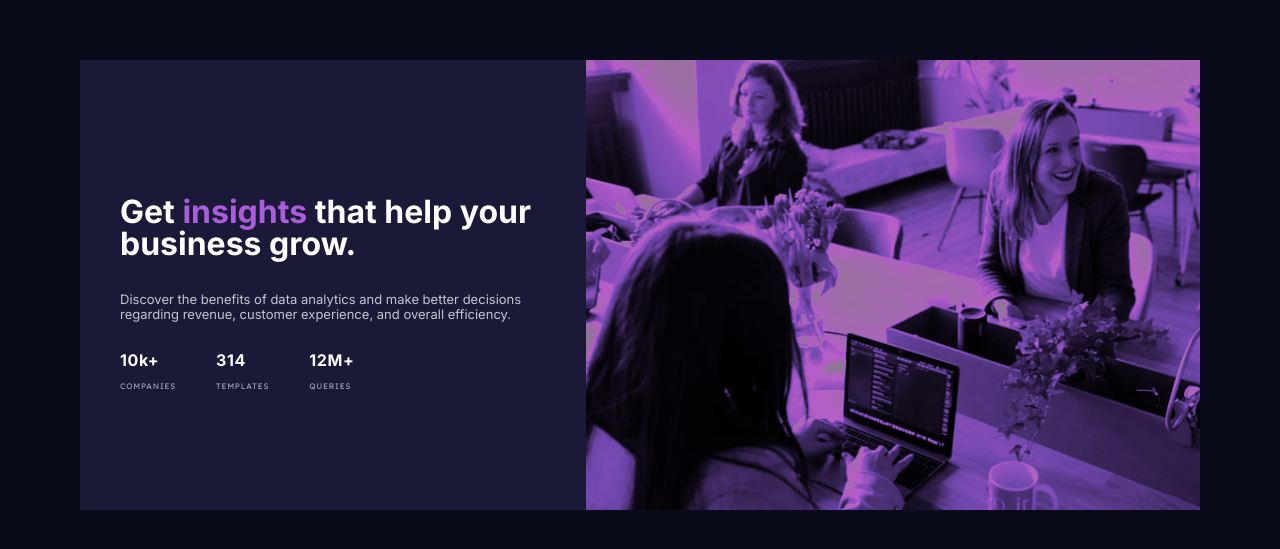
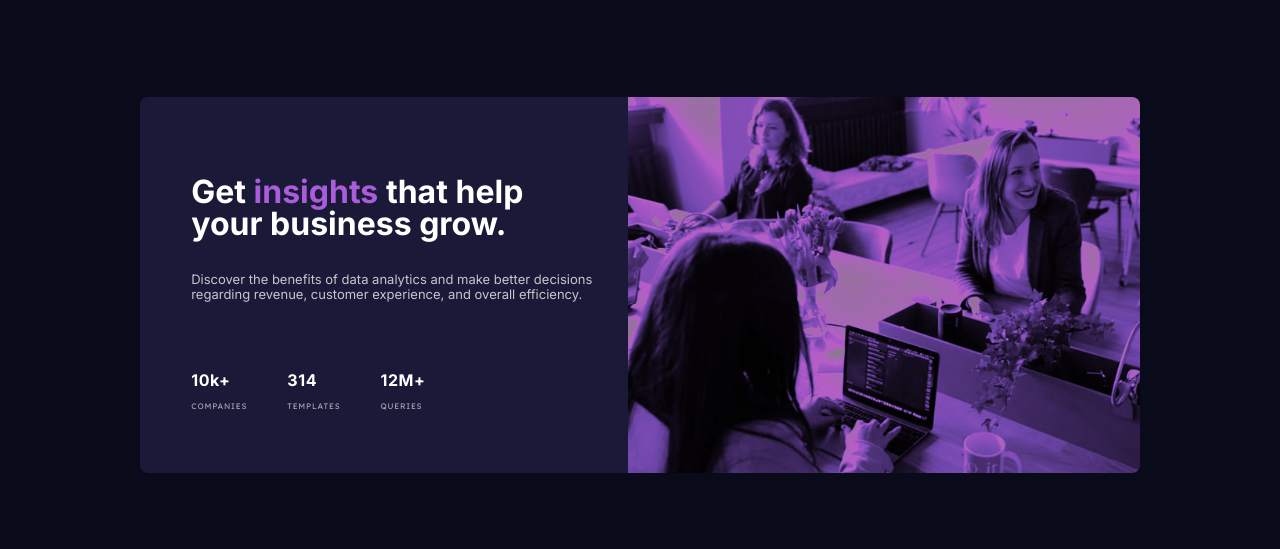
Before and after one commit to dylanbuchi/stats-preview-card-component, a plain HTML site: page index.html in a window 1280 px wide. Shown: the part 115-664 px from the top of the page. Drawn offline with Linux system fonts and the light colour scheme.

Commit message:
add border-radius, max-width, max-height to card

```diff
--- a/assets/css/style.css
+++ b/assets/css/style.css
@@ -38,6 +38,10 @@ body {
 
 /* mobile */
 @media only screen and (max-width: 999px) {
+    .header-image {
+        border-radius: 8px 8px 0px 0px;
+    }
+
     .new-line::before {
         content: '\a';
         white-space: pre;
@@ -57,6 +61,8 @@ body {
         margin-bottom: 5rem;
         color: var(--main-heading-and-stats-primary);
         background: var(--card-background-primary);
+        min-width: 282px;
+        min-height: 812px;
     }
 
     .header-image {
@@ -108,6 +114,10 @@ body {
 
 /* desktop */
 @media only screen and (min-width: 1000px) {
+    .header-image {
+        border-radius: 0px 8px 8px 0px;
+    }
+
     .container {
         margin: 5rem;
     }
@@ -121,6 +131,8 @@ body {
         display: flex;
         flex-direction: row-reverse;
         background-color: var(--card-background-primary);
+        max-width: 1000px;
+        max-height: 704px;
     }
 
     img {
@@ -140,7 +152,7 @@ body {
     }
 
     .text-container {
-        margin-left: 2.5rem;
+        margin-left: 3.2rem;
         display: flex;
         flex-direction: column;
         justify-content: center;
@@ -175,6 +187,7 @@ body {
     h1 {
         word-wrap: break-word;
         line-height: 2rem;
+        margin-bottom: 30px;
     }
     .main-text {
         font-size: 0.8125rem;
@@ -182,6 +195,10 @@ body {
     }
 
     .stats-container {
+        margin-top: 40px;
         margin-bottom: 1.25rem;
     }
 }
+.card {
+    border-radius: 8px;
+}
```
